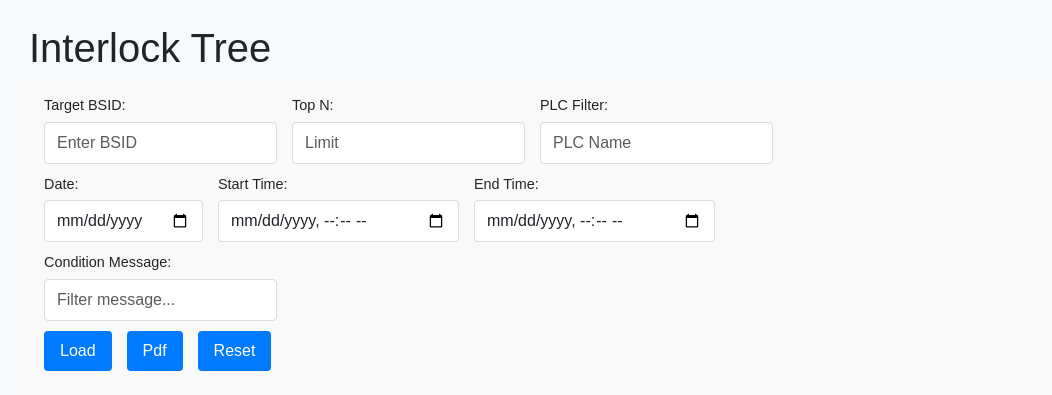
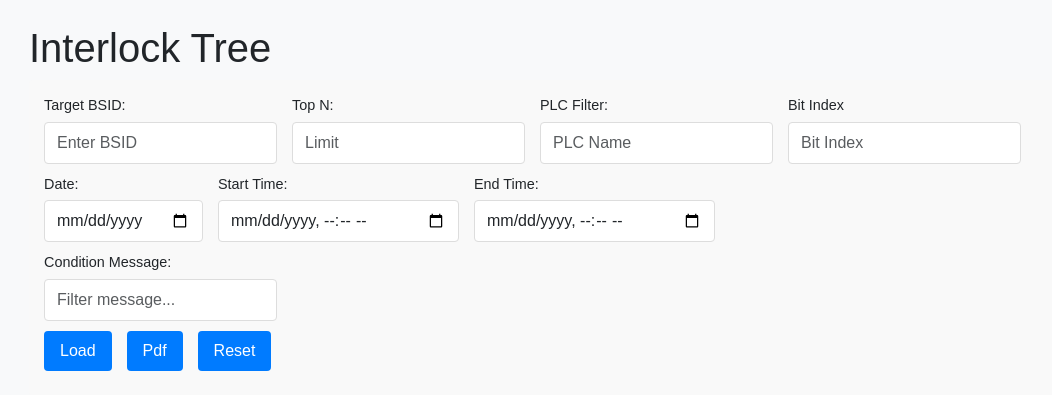
Before and after one commit to bucofski/First_Faults_GUI, a Flask app: page /plc/table-tree in a window 1280 px wide. Shown: the part 56-451 px from the top of the page, without its empty margins (53-1105 px from the left). Run offline with Flask 3, Linux system fonts and the light colour scheme.

Commit message:
Add `filter_bit_index` support across repository, PDF generation, and UI
- Extend repository logic to handle `filter_bit_index` in queries.
- Update PDF headers and data rows to include `Bit Index`.
- Add `filter_bit_index` input field in the UI for filtering.
- Modify templates to display `Bit Index` in tables.

```diff
--- a/data/repositories/repository.py
+++ b/data/repositories/repository.py
@@ -22,6 +22,7 @@ class InterlockRepository:
         self,
         target_bsid: int | None = None,
         top_n: int | None = None,
+        filter_bit_index: int | None = None,
         filter_date: datetime | None = None,
         filter_timestamp_start: datetime | None = None,
         filter_timestamp_end: datetime | None = None,
@@ -44,7 +45,7 @@ class InterlockRepository:
             filter_timestamp_start,
             filter_timestamp_end,
             condition_filter,
-            filter_plc
+            filter_plc,
         ).table_valued(*self.TVF_COLUMNS)
 
         stmt = (
--- a/presentations/plc.py
+++ b/presentations/plc.py
@@ -152,6 +152,7 @@ def table_tree():
             filter_timestamp_end=filter_timestamp_end,
             filter_condition_message=filter_condition_message,
             filter_plc=filter_plc
+
         )
 
     flashed = get_flashed_messages(with_categories=True)
--- a/presentations/services/pdf_generator.py
+++ b/presentations/services/pdf_generator.py
@@ -49,6 +49,7 @@ class PdfGenerator:
                     f"{indent}{caret}<b>Level {level}</b> - {msg}",
                     getattr(n, "bsid", None) or "N/A",
                     getattr(n, "plc", None) or "N/A",
+                    getattr(n, "bit_index", None) or "N/A",
                     getattr(n, "direction", None) or "N/A",
                     str(getattr(n, "timestamp", None) or "N/A"),
                     getattr(n, "status", None) or "N/A",
@@ -111,7 +112,7 @@ class PdfGenerator:
             Spacer(1, 6),
         ]
 
-        header = ["Interlock Message", "BSID", "PLC", "Direction", "Timestamp", "Status", "Conditions"]
+        header = ["Interlock Message", "BSID", "PLC", "BITINDEX", "Direction", "Timestamp", "Status", "Conditions"]
         data = [header]
 
         if rows:
--- a/presentations/templates/table_tree.html
+++ b/presentations/templates/table_tree.html
@@ -35,6 +35,15 @@
                    placeholder="PLC Name"
                    class="form-control">
         </div>
+        <div class="form-group">
+            <label for="filter_bit_index">Bit Index</label>
+            <input type="number"
+                   id="filter_bit_index"
+                   name="filter_bit_index"
+                   placeholder="Bit Index"
+                   value="{{ filter_bit_index or '' }}"
+                   class="form-control">
+        </div>
     </div>
 
     <div class="form-row">
@@ -62,6 +71,8 @@
                    value="{{ filter_timestamp_end or '' }}"
                    class="form-control">
         </div>
+
+
     </div>
 
     <div class="form-row">
@@ -119,6 +130,7 @@
     </td>
     <td>{{ node.bsid or 'N/A' }}</td>
     <td>{{ node.plc or 'N/A' }}</td>
+    <td>{{ node.bit_index or 'N/A' }}</td>
     <td>{{ node.direction or 'N/A' }}</td>
     <td>{{ node.timestamp or 'N/A' }}</td>
     <td>
@@ -149,6 +161,7 @@
         <th>Interlock Message</th>
         <th>BSID</th>
         <th>PLC</th>
+        <th>Bit Index</th>
         <th>Direction</th>
         <th>Timestamp</th>
         <th>Status</th>
```
